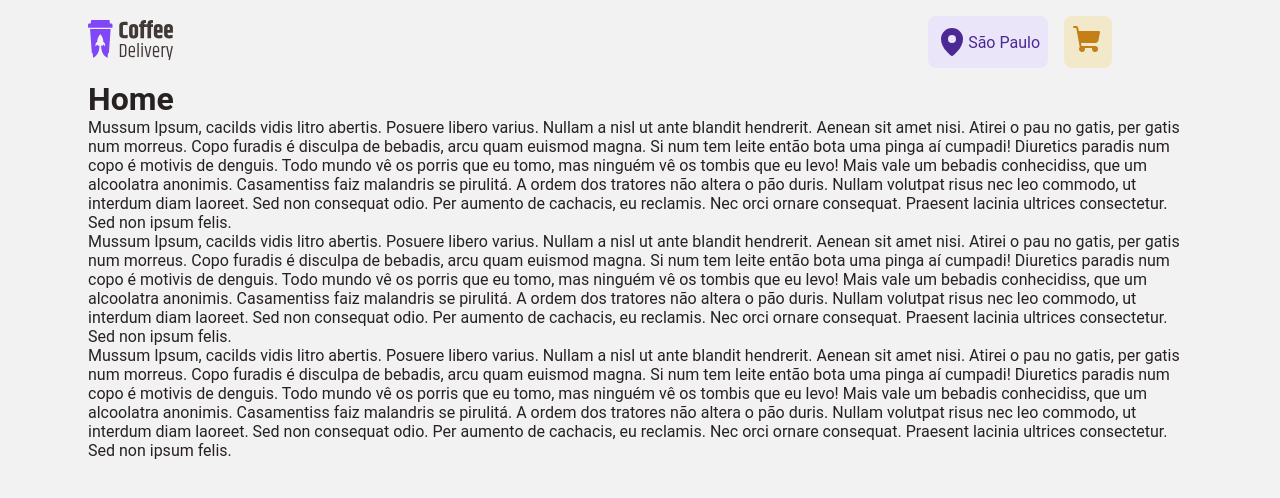
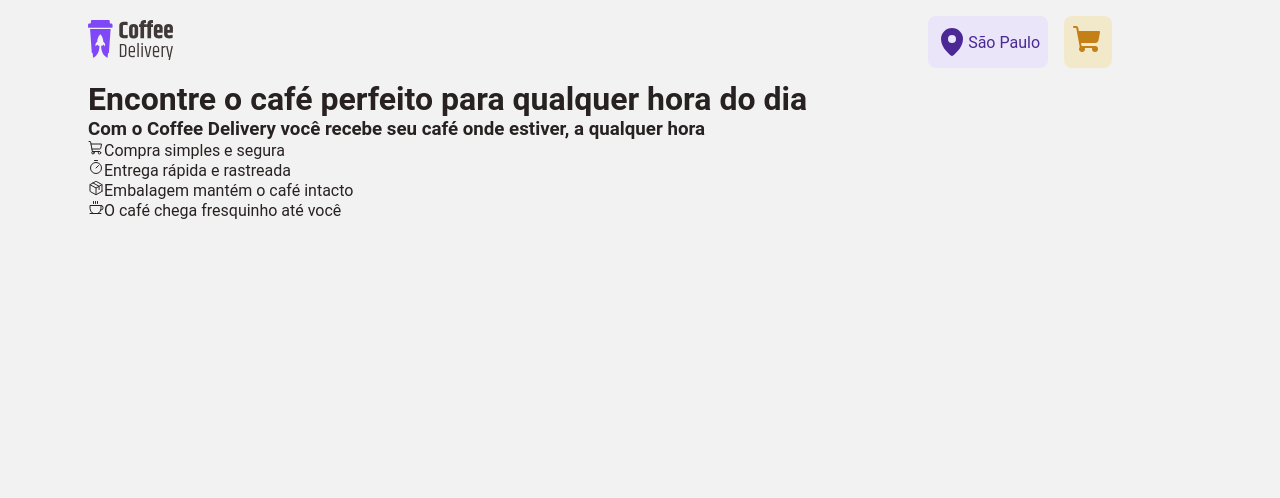
Before and after one commit to NearMaick/challenge-reactjs-coffeedelivery, a React (Vite) app: page / in a window 1280 px wide. Shown: the top 498 px of the page. Built offline with nearby package versions, Linux system fonts and the light colour scheme.

Commit message:
style: Home #1

```diff
--- a/src/pages/Home/index.tsx
+++ b/src/pages/Home/index.tsx
@@ -1,46 +1,37 @@
+import { Coffee, Package, ShoppingCart, Timer } from "phosphor-react";
+import { HomeContainer } from "./styles";
+
 export function Home() {
   return (
-    <>
-      <h1>Home</h1>
+    <HomeContainer>
+      <div>
+        <div>
+          <h1>Encontre o café perfeito para qualquer hora do dia</h1>
+          <h3>
+            Com o Coffee Delivery você recebe seu café onde estiver, a qualquer
+            hora
+          </h3>
+        </div>
+        <div>
           <p>
-        Mussum Ipsum, cacilds vidis litro abertis. Posuere libero varius. Nullam
-        a nisl ut ante blandit hendrerit. Aenean sit amet nisi. Atirei o pau no
-        gatis, per gatis num morreus. Copo furadis é disculpa de bebadis, arcu
-        quam euismod magna. Si num tem leite então bota uma pinga aí cumpadi!
-        Diuretics paradis num copo é motivis de denguis. Todo mundo vê os porris
-        que eu tomo, mas ninguém vê os tombis que eu levo! Mais vale um bebadis
-        conhecidiss, que um alcoolatra anonimis. Casamentiss faiz malandris se
-        pirulitá. A ordem dos tratores não altera o pão duris. Nullam volutpat
-        risus nec leo commodo, ut interdum diam laoreet. Sed non consequat odio.
-        Per aumento de cachacis, eu reclamis. Nec orci ornare consequat.
-        Praesent lacinia ultrices consectetur. Sed non ipsum felis.
+            <ShoppingCart />
+            Compra simples e segura
           </p>
           <p>
-        Mussum Ipsum, cacilds vidis litro abertis. Posuere libero varius. Nullam
-        a nisl ut ante blandit hendrerit. Aenean sit amet nisi. Atirei o pau no
-        gatis, per gatis num morreus. Copo furadis é disculpa de bebadis, arcu
-        quam euismod magna. Si num tem leite então bota uma pinga aí cumpadi!
-        Diuretics paradis num copo é motivis de denguis. Todo mundo vê os porris
-        que eu tomo, mas ninguém vê os tombis que eu levo! Mais vale um bebadis
-        conhecidiss, que um alcoolatra anonimis. Casamentiss faiz malandris se
-        pirulitá. A ordem dos tratores não altera o pão duris. Nullam volutpat
-        risus nec leo commodo, ut interdum diam laoreet. Sed non consequat odio.
-        Per aumento de cachacis, eu reclamis. Nec orci ornare consequat.
-        Praesent lacinia ultrices consectetur. Sed non ipsum felis.
+            <Timer />
+            Entrega rápida e rastreada
+          </p>
+        </div>
+        <div>
+          <p>
+            <Package />
+            Embalagem mantém o café intacto
           </p>
           <p>
-        Mussum Ipsum, cacilds vidis litro abertis. Posuere libero varius. Nullam
-        a nisl ut ante blandit hendrerit. Aenean sit amet nisi. Atirei o pau no
-        gatis, per gatis num morreus. Copo furadis é disculpa de bebadis, arcu
-        quam euismod magna. Si num tem leite então bota uma pinga aí cumpadi!
-        Diuretics paradis num copo é motivis de denguis. Todo mundo vê os porris
-        que eu tomo, mas ninguém vê os tombis que eu levo! Mais vale um bebadis
-        conhecidiss, que um alcoolatra anonimis. Casamentiss faiz malandris se
-        pirulitá. A ordem dos tratores não altera o pão duris. Nullam volutpat
-        risus nec leo commodo, ut interdum diam laoreet. Sed non consequat odio.
-        Per aumento de cachacis, eu reclamis. Nec orci ornare consequat.
-        Praesent lacinia ultrices consectetur. Sed non ipsum felis.
+            <Coffee />O café chega fresquinho até você
           </p>
-    </>
+        </div>
+      </div>
+    </HomeContainer>
   );
 }
--- /dev/null
+++ b/src/pages/Home/styles.ts
@@ -0,0 +1,3 @@
+import styled from "styled-components";
+
+export const HomeContainer = styled.div``;
```
Lines whose indentation alone changed are shown as unchanged.
